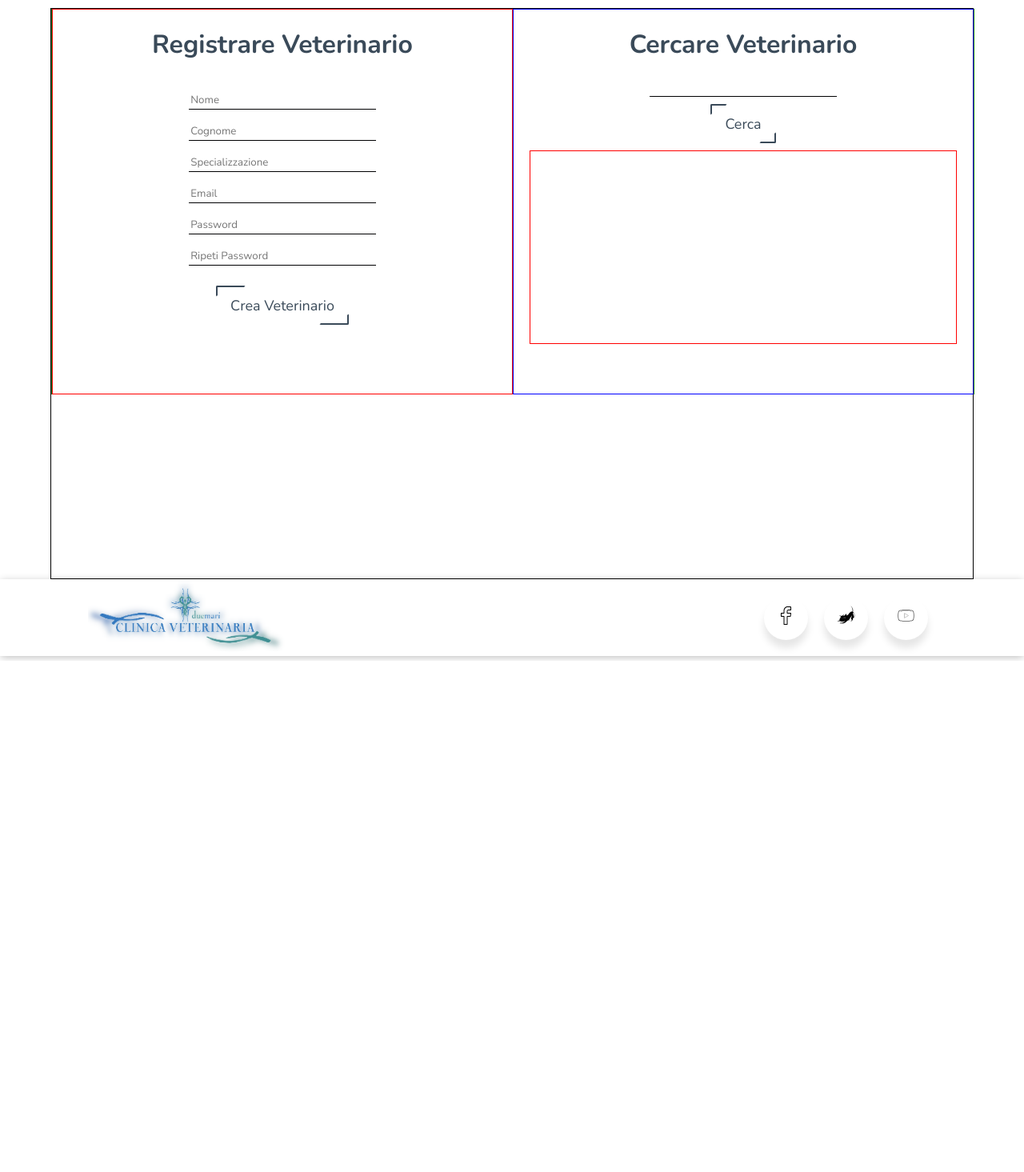
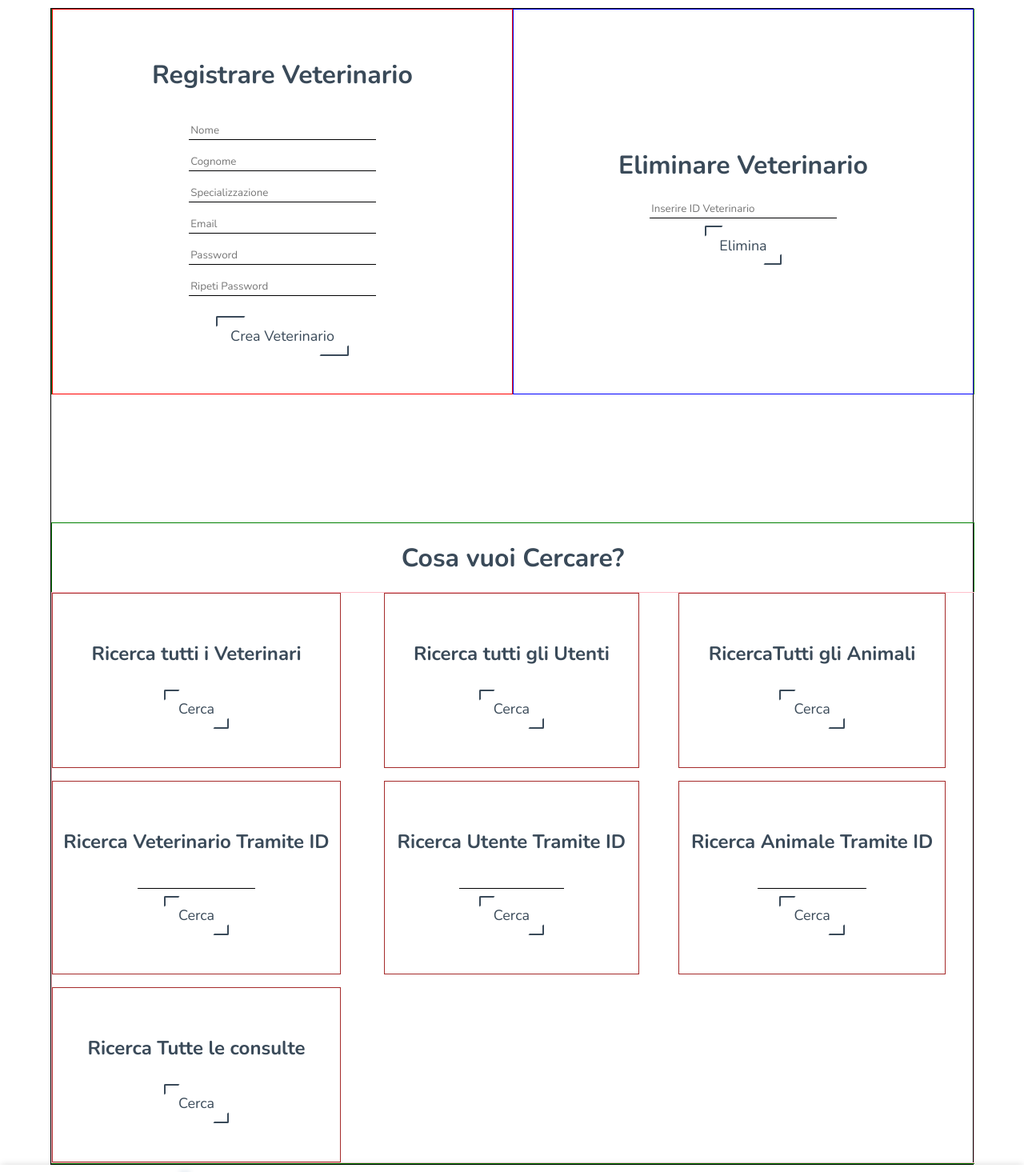
Before and after one commit to Germanilu/ClinicaVeterinariaDueMari, a React (Create React App) app: page /superAdminPanel in a window 1280 px wide. Shown: the part 220-1685 px from the top of the page at 80% size. Before the commit the page ends 1046 px from the top, so only its background shows below. Built offline with nearby package versions, Linux system fonts and the light colour scheme.

Commit message:
Feat: Create Delete Vet And re-design SuperAdmin Interface

```diff
--- a/src/Containers/SuperAdmin/SuperAdminPanel.jsx
+++ b/src/Containers/SuperAdmin/SuperAdminPanel.jsx
@@ -21,7 +21,7 @@ const SuperAdminPanel = () => {
         password2: ''
     })
     const [vetId, setVetId] = useState()
-    const [vet, setVet] = useState([])
+    const [msgVetDeleted, setMsgVetDeleted] = useState()
     const [msgError, setMsgError] = useState()
 
     const updateVetData = (e) => {
@@ -91,10 +91,28 @@ const SuperAdminPanel = () => {
             };
             const attempt = await axios.get(`https://bbdd-cv2.herokuapp.com/api/vet/${vetId}`, config)
             console.log(attempt)
-            setVet(attempt.data.data)
+
         } catch (error) {
             console.log(error)
 
+        }
+    }
+
+    const deleteVet = async() => {
+        try {
+            let config = {
+                headers: { Authorization: `Bearer ${credentials.token}` }
+            };
+
+            const attempt = await axios.delete(`https://bbdd-cv2.herokuapp.com/api/vet/${vetId}`, config)
+            console.log(attempt)
+            setMsgVetDeleted("Veterinario Eliminato!")
+
+
+
+        } catch (error) {
+            console.log(error)
+            setMsgVetDeleted("Sembra ci sia stato un'errore...")
         }
     }
 
@@ -119,27 +137,54 @@ const SuperAdminPanel = () => {
                     </div>
 
                     {/* Box Find Vet */}
-                    <div className="findVet">
-                        <h1>Cercare Veterinario</h1>
-                        <input className='inputShort' type="email" name='email' title='email' onChange={onChangeHandler} />
-                        <div className="button" onClick={() => findVet()}>Cerca</div>
+                    <div className="deleteVet">
+                        <h1>Eliminare Veterinario</h1>
+                        <input className='inputShort' type="email" name='email' title='email' onChange={onChangeHandler} placeholder="Inserire ID Veterinario" />
+                        {msgVetDeleted}
+                        <div className="button" onClick={() => deleteVet()}>Elimina</div>
+                    </div>
+                </div>
 
-                        <div className="resultContainer">
-                            {vet.name !== undefined &&
-                                <div>
-                                    <p>Id: {vet._id} </p>
-                                    <p>Nome: {vet.name} </p>
-                                    <p>Cognome: {vet.surname} </p>
-                                    <p>Specializzazione: {vet.specialization} </p>
-                                    <p>Email: {vet.email} </p>
-                                </div>
-                            }
+                <div className="containerResearch">
+                    <h1>Cosa vuoi Cercare?</h1>
+                    <div className="researchInputContainer">
+                        <div className="allVetInput">
+                            <h2>Ricerca tutti i Veterinari</h2>
+
+                            <div className="button">Cerca</div>
+                        </div>
+                        <div className="allUserInput">
+                            <h2>Ricerca tutti gli Utenti</h2>
+
+                            <div className="button">Cerca</div>
+                        </div>
+                        <div className="allPetsd">
+                            <h2>RicercaTutti gli Animali</h2>
+
+                            <div className="button">Cerca</div>
+                        </div>
+                        <div className="vetById">
+                            <h2>Ricerca Veterinario Tramite ID</h2>
+                            <input className='inputShort' type="text" />
+                            <div className="button">Cerca</div>
+                        </div>
+                        <div className="userById">
+                            <h2>Ricerca Utente Tramite ID</h2>
+                            <input className='inputShort' type="text" />
+                            <div className="button">Cerca</div>
+                        </div>
+                        <div className="petById">
+                            <h2>Ricerca Animale Tramite ID</h2>
+                            <input className='inputShort' type="text" />
+                            <div className="button">Cerca</div>
+                        </div>
+                        <div className="allConsult">
+                            <h2>Ricerca Tutte le consulte</h2>
+                            <div className="button">Cerca</div>
                         </div>
 
 
                     </div>
-
-
                 </div>
             </div>
         </div>
--- a/src/Containers/SuperAdmin/SuperAdminPanel.scss
+++ b/src/Containers/SuperAdmin/SuperAdminPanel.scss
@@ -1,6 +1,6 @@
 .superAdminDesign{
     width: 100%;
-    height: 100vh;
+    height: 100%;
     display: flex;
     align-items: center;
     justify-content: center;
@@ -28,6 +28,7 @@
     border: 1px solid red;
     display: flex;
     align-items: center;
+    justify-content: center;
     flex-direction: column;
     gap: 1em;
 }
@@ -36,21 +37,52 @@
     width: 40%;
 }
 
-.findVet{
+.deleteVet{
     width: 50%;
     height: 100%;
     border: 1px solid blue;
     display: flex;
     align-items: center;
+    justify-content: center;
     flex-direction: column;
 }
 
-.resultContainer{
-    width: 90%;
-    height: 50%;
-    border: 1px solid red;
-    padding-left: 1em;
+// .resultContainer{
+//     width: 90%;
+//     height: 50%;
+//     border: 1px solid red;
+//     padding-left: 1em;
+//     display: flex;
+//     align-items: center;
+//     justify-content: center;
+// }
+
+.containerResearch{
+    margin-top: 10em;
+    width: 100%;
+    height: 100vh;
+    border: 1px solid green;
     display: flex;
     align-items: center;
     justify-content: center;
+    flex-direction: column;
 }
+
+.researchInputContainer{
+    width: 100%;
+    height: 100%;
+    border: 1px solid pink;
+    display: grid;
+    grid-template-columns: repeat(3, auto);
+    grid-template-rows: repeat(auto, auto);
+    gap: 1em;
+}
+
+.allVetInput, .allUserInput, .userById, .allPetsd, .vetById, .petById, .allConsult{
+    width: 90%;
+    border: 1px solid brown;
+    display: flex;
+    align-items: center;
+    justify-content: center;
+    flex-direction: column;
+}
```
